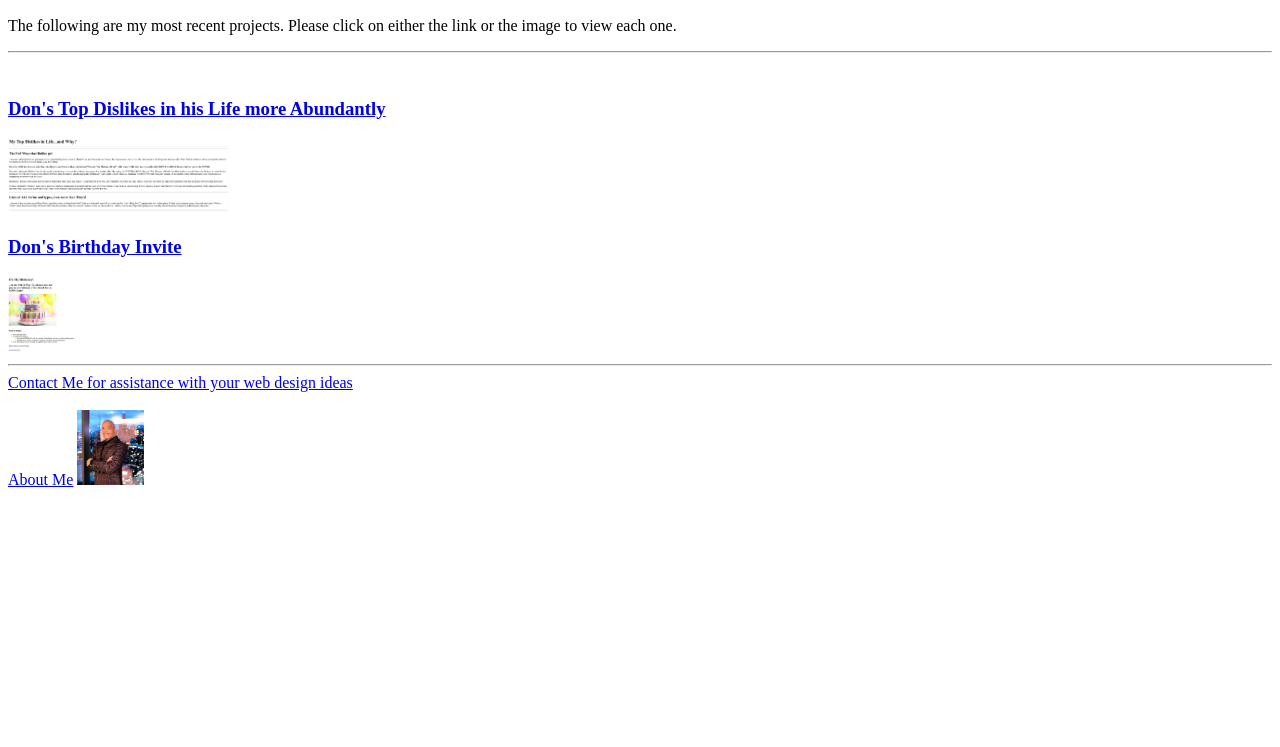
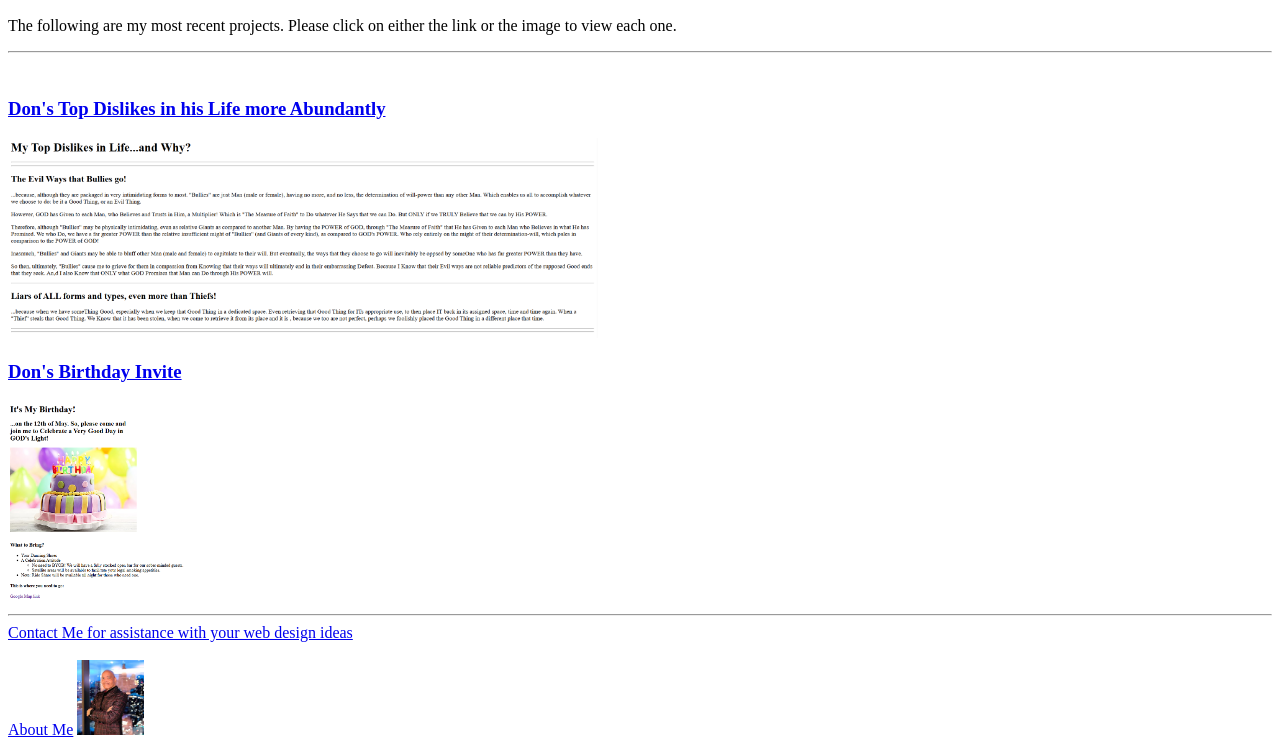
Before and after one commit to donray66/Udemy-html-portfolio, a plain HTML site: page index.html in a window 1280 px wide. Shown: the part 110-857 px from the top of the page. Before the commit the page ends 800 px from the top, so only its background shows below. Drawn offline with Linux system fonts and the light colour scheme.

Commit message:
Update index.html

```diff
--- a/index.html
+++ b/index.html
@@ -32,11 +32,11 @@ https://developer.mozilla.org/en-US/docs/Web/HTML/Element/img#attr-height -->
 
       <!-- Example #1...Top Dislikes-->
       <h3><a href="./assets/images/top_dislikes.png">Don's Top Dislikes in his Life more Abundantly</a></h3>
-          <a href="./assets/images/top_dislikes.png"> <img src="../assets/images/top_dislikes.png" height="75" alt="Top Dislikes Webpage" /></a>
+          <a href="./assets/images/top_dislikes.png"> <img src="../assets/images/top_dislikes.png" height="200" alt="Top Dislikes Webpage" /></a>
 
       <!--Example #2...Birthday Invite-->
       <h3><a href="./assets/images/birthday_invite.png">Don's Birthday Invite</a></h3>
-      <a href="./assets/images/birthday_invite.png"> <img src="../assets/images/Birthday_Invite.png" height="75" alt="Don's Birthday Invite" /></a>
+      <a href="./assets/images/birthday_invite.png"> <img src="../assets/images/Birthday_Invite.png" height="200" alt="Don's Birthday Invite" /></a>
 
       <hr />
       <a href="./contact.html">Contact Me for assistance with your web design ideas</a>
```
